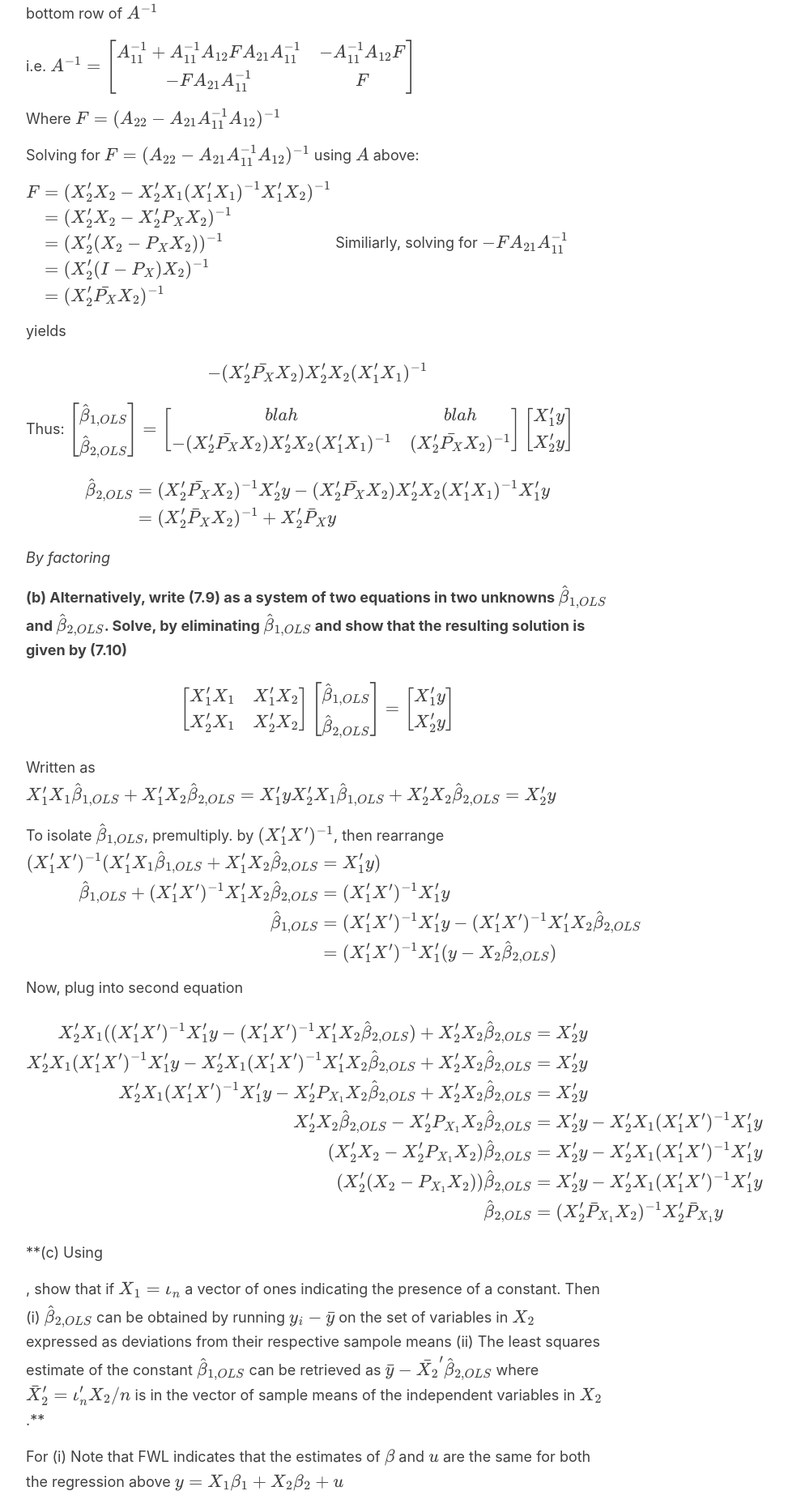
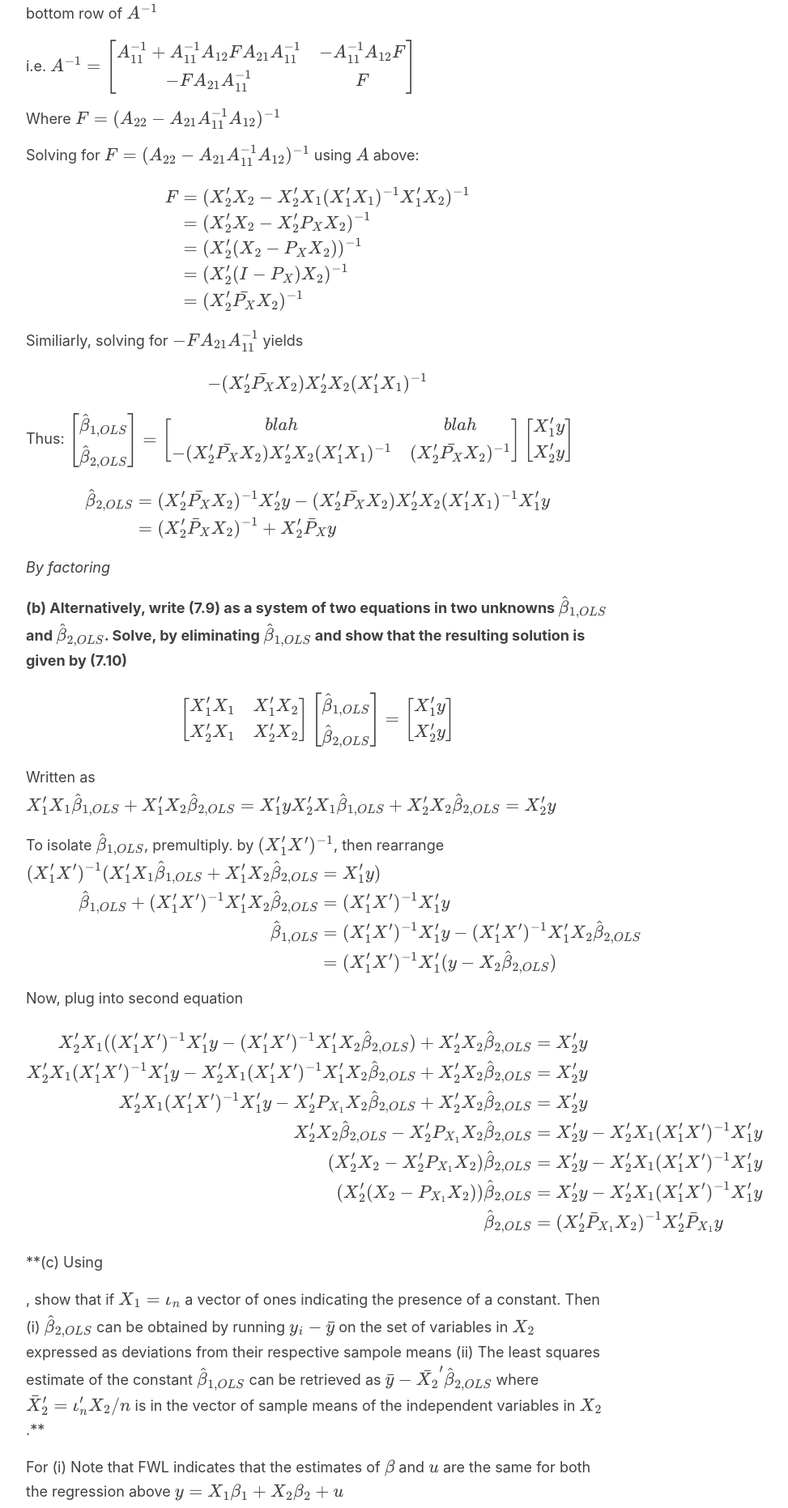
Before and after one commit to MatthewRGonzalez/Econometric, a Jekyll site: the page built from _pages/Chapter7.md, in a window 1280 px wide. Shown: the part 4150-6012 px from the top of the page at 81% size, without its empty margins (248-1221 px from the left). Built offline with Jekyll 4.4.1, drawn with Linux system fonts in a browser that asks for light colours.

```diff
--- a/_pages/Chapter7.md
+++ b/_pages/Chapter7.md
@@ -308,9 +308,9 @@ F &= (X_2'X_2-X_2'X_1(X_1'X_1)^{-1}X_1'X_2)^{-1} \\
  &= (X_2'\bar{P_X}X_2)^{-1}
 \end{align*}
 $$
-Similiarly, solving for $$-FA_{21}A_{11}^{-1}$$
 
-yields
+
+Similiarly, solving for $$-FA_{21}A_{11}^{-1}$$ yields
 
 $$
 -(X_2'\bar{P_X}X_2)X_2'X_2(X_1'X_1)^{-1}
```
